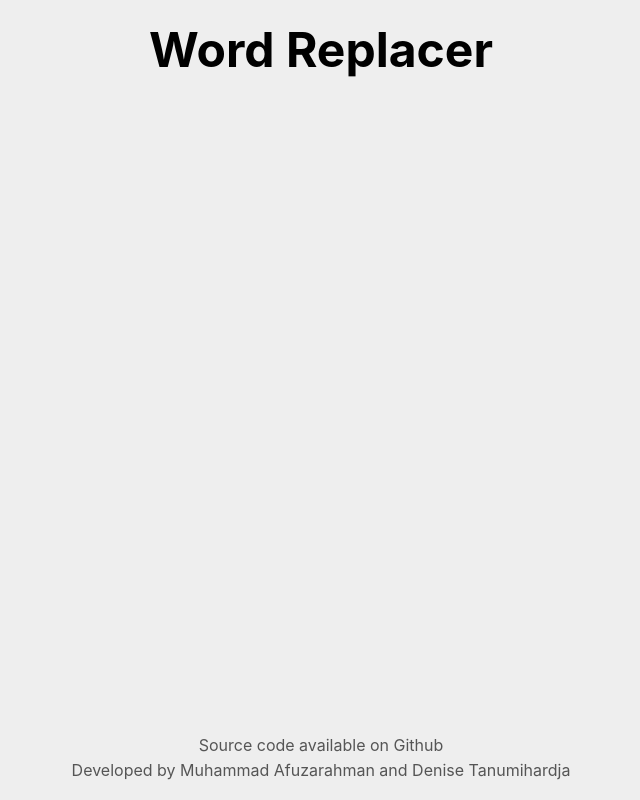
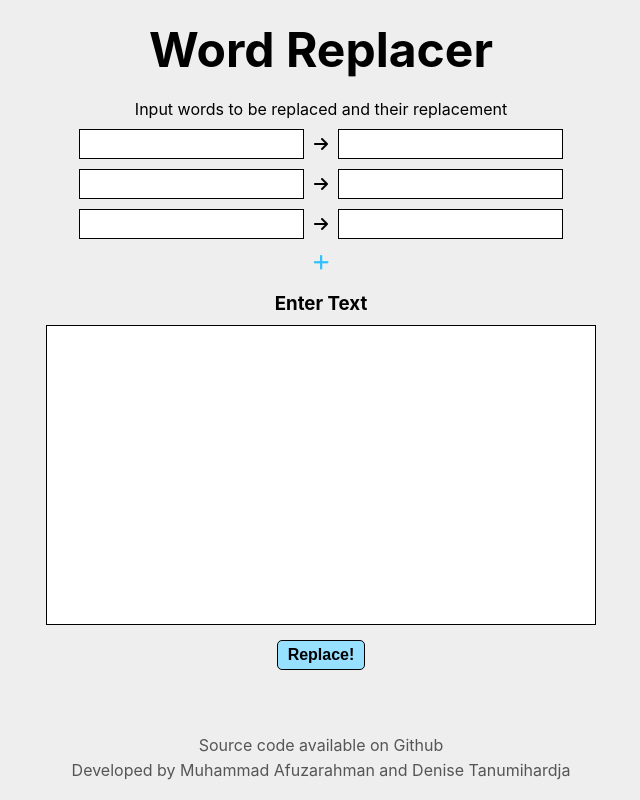
Before and after one commit to afutofu/word-replacer, a React (Create React App) app in the folder client/: page / in a window 1280 px wide. Shown: the whole page, without its empty margins (319-959 px from the left). Built offline with nearby package versions, Linux system fonts and the light colour scheme.

Commit message:
Created word filter list and text input with initial styling

```diff
--- a/client/public/index.html
+++ b/client/public/index.html
@@ -24,6 +24,13 @@
       work correctly both with client-side routing and a non-root public URL.
       Learn how to configure a non-root public URL by running `npm run build`.
     -->
+
+    <!-- Font Awesome -->
+    <script
+      src="https://kit.fontawesome.com/d8a187ff41.js"
+      crossorigin="anonymous"
+    ></script>
+
     <title>Word Replacer</title>
   </head>
   <body>
--- a/client/src/App.js
+++ b/client/src/App.js
@@ -1,9 +1,14 @@
 import "./styles/App.css";
+
+import FilterList from "./components/FilterList";
+import TextInput from "./components/TextInput";
 
 const App = () => {
   return (
     <div id="app">
       <h1 id="title">Word Replacer</h1>
+      <FilterList />
+      <TextInput />
       <footer>
         <p>Source code available on Github</p>
         <p>Developed by Muhammad Afuzarahman and Denise Tanumihardja</p>
--- /dev/null
+++ b/client/src/components/FilterList.js
@@ -0,0 +1,27 @@
+import { useState } from "react";
+
+const FilterList = () => {
+  const [list, setList] = useState([{}, {}, {}]);
+
+  return (
+    <>
+      <p id="filter-list-title">
+        Input words to be replaced and their replacement
+      </p>
+      <ul id="filter-list">
+        {list.map((filter) => {
+          return (
+            <li className="list-item">
+              <input className="first-input"></input>
+              <i className="fa fa-arrow-right"></i>
+              <input className="second-input"></input>
+            </li>
+          );
+        })}
+        <i id="add-filter-list-item-icon" className="fa fa-plus"></i>
+      </ul>
+    </>
+  );
+};
+
+export default FilterList;
--- /dev/null
+++ b/client/src/components/TextInput.js
@@ -0,0 +1,11 @@
+const TextInput = () => {
+  return (
+    <div id="text-input">
+      <h3>Enter Text</h3>
+      <textarea></textarea>
+      <button>Replace!</button>
+    </div>
+  );
+};
+
+export default TextInput;
--- a/client/src/styles/App.css
+++ b/client/src/styles/App.css
@@ -1,3 +1,134 @@
+#filter-list-title {
+  margin-bottom: 10px;
+}
+
+#filter-list {
+  display: -webkit-box;
+  display: -ms-flexbox;
+  display: flex;
+  -webkit-box-orient: vertical;
+  -webkit-box-direction: normal;
+      -ms-flex-direction: column;
+          flex-direction: column;
+  -webkit-box-align: center;
+      -ms-flex-align: center;
+          align-items: center;
+  list-style: none;
+  padding: 0;
+}
+
+#filter-list .list-item {
+  display: -webkit-box;
+  display: -ms-flexbox;
+  display: flex;
+  -webkit-box-pack: center;
+      -ms-flex-pack: center;
+          justify-content: center;
+  -webkit-box-align: center;
+      -ms-flex-align: center;
+          align-items: center;
+  margin-bottom: 10px;
+}
+
+#filter-list .list-item input {
+  border: none;
+  border: 1px solid black;
+  font-size: 16px;
+  padding: 5px 8px;
+  -webkit-box-sizing: border-box;
+          box-sizing: border-box;
+}
+
+#filter-list .list-item input:hover {
+  border: 1px solid #31c1ff;
+}
+
+#filter-list .list-item input:focus {
+  outline: none !important;
+  border: 1px solid #00b3ff;
+}
+
+#filter-list .list-item .first-input {
+  margin-right: 10px;
+}
+
+#filter-list .list-item .second-input {
+  margin-left: 10px;
+}
+
+#filter-list .list-item:last-of-type {
+  margin-bottom: 15px;
+}
+
+#filter-list #add-filter-list-item-icon {
+  color: #31c1ff;
+  font-size: 18px;
+  -webkit-transition: color 0.1s;
+  transition: color 0.1s;
+  cursor: pointer;
+}
+
+#filter-list #add-filter-list-item-icon:hover {
+  color: #97e0ff;
+}
+
+#text-input {
+  margin-top: 20px;
+  display: -webkit-box;
+  display: -ms-flexbox;
+  display: flex;
+  -webkit-box-orient: vertical;
+  -webkit-box-direction: normal;
+      -ms-flex-direction: column;
+          flex-direction: column;
+  -webkit-box-align: center;
+      -ms-flex-align: center;
+          align-items: center;
+}
+
+#text-input h3 {
+  margin-bottom: 10px;
+}
+
+#text-input textarea {
+  width: 550px;
+  height: 300px;
+  margin-bottom: 15px;
+  border: 1px solid black;
+  padding: 5px 10px;
+  -webkit-box-sizing: border-box;
+          box-sizing: border-box;
+  resize: none;
+  font-size: 16px;
+  font-family: -apple-system, BlinkMacSystemFont, "Segoe UI", Roboto, Oxygen,
+ Ubuntu, Cantarell, "Open Sans", "Helvetica Neue", sans-serif;
+}
+
+#text-input textarea:hover {
+  border: 1px solid #31c1ff;
+}
+
+#text-input textarea:focus {
+  outline: none !important;
+  border: 1px solid #00b3ff;
+}
+
+#text-input button {
+  background-color: #97e0ff;
+  padding: 5px 10px;
+  font-weight: bold;
+  border: 1px solid black;
+  border-radius: 5px;
+  cursor: pointer;
+  font-size: 16px;
+  -webkit-transition: background-color 0.1s;
+  transition: background-color 0.1s;
+}
+
+#text-input button:hover {
+  background-color: #bbeaff;
+}
+
 * {
   margin: 0;
 }
--- a/client/src/styles/App.scss
+++ b/client/src/styles/App.scss
@@ -1,3 +1,6 @@
+@import "./FilterList";
+@import "./TextInput";
+
 * {
   margin: 0;
 }
--- /dev/null
+++ b/client/src/styles/_FilterList.scss
@@ -0,0 +1,60 @@
+@import "./variables";
+
+#filter-list-title {
+  margin-bottom: 10px;
+}
+
+#filter-list {
+  display: flex;
+  flex-direction: column;
+  align-items: center;
+  list-style: none;
+  padding: 0;
+
+  .list-item {
+    display: flex;
+    justify-content: center;
+    align-items: center;
+    margin-bottom: 10px;
+
+    input {
+      border: none;
+      border: 1px solid black;
+      font-size: 16px;
+      padding: 5px 8px;
+      box-sizing: border-box;
+
+      &:hover {
+        border: 1px solid $blue;
+      }
+
+      &:focus {
+        outline: none !important;
+        border: 1px solid $deepblue;
+      }
+    }
+
+    .first-input {
+      margin-right: 10px;
+    }
+
+    .second-input {
+      margin-left: 10px;
+    }
+
+    &:last-of-type {
+      margin-bottom: 15px;
+    }
+  }
+
+  #add-filter-list-item-icon {
+    color: $blue;
+    font-size: 18px;
+    transition: color 0.1s;
+    cursor: pointer;
+
+    &:hover {
+      color: $lightblue;
+    }
+  }
+}
--- /dev/null
+++ b/client/src/styles/_TextInput.scss
@@ -0,0 +1,49 @@
+@import "./variables";
+
+#text-input {
+  margin-top: 20px;
+  display: flex;
+  flex-direction: column;
+  align-items: center;
+
+  h3 {
+    margin-bottom: 10px;
+  }
+
+  textarea {
+    width: 550px;
+    height: 300px;
+    margin-bottom: 15px;
+    border: 1px solid black;
+    padding: 5px 10px;
+    box-sizing: border-box;
+    resize: none;
+    font-size: 16px;
+    font-family: -apple-system, BlinkMacSystemFont, "Segoe UI", Roboto, Oxygen,
+      Ubuntu, Cantarell, "Open Sans", "Helvetica Neue", sans-serif;
+
+    &:hover {
+      border: 1px solid $blue;
+    }
+
+    &:focus {
+      outline: none !important;
+      border: 1px solid $deepblue;
+    }
+  }
+
+  button {
+    background-color: $lightblue;
+    padding: 5px 10px;
+    font-weight: bold;
+    border: 1px solid black;
+    border-radius: 5px;
+    cursor: pointer;
+    font-size: 16px;
+    transition: background-color 0.1s;
+
+    &:hover {
+      background-color: $lighterblue;
+    }
+  }
+}
--- /dev/null
+++ b/client/src/styles/_variables.scss
@@ -0,0 +1,4 @@
+$blue: #31c1ff;
+$lightblue: #97e0ff;
+$lighterblue: #bbeaff;
+$deepblue: #00b3ff;
```
Also changed, not shown: 1 other file (tests, documents, lock files or other folders).
